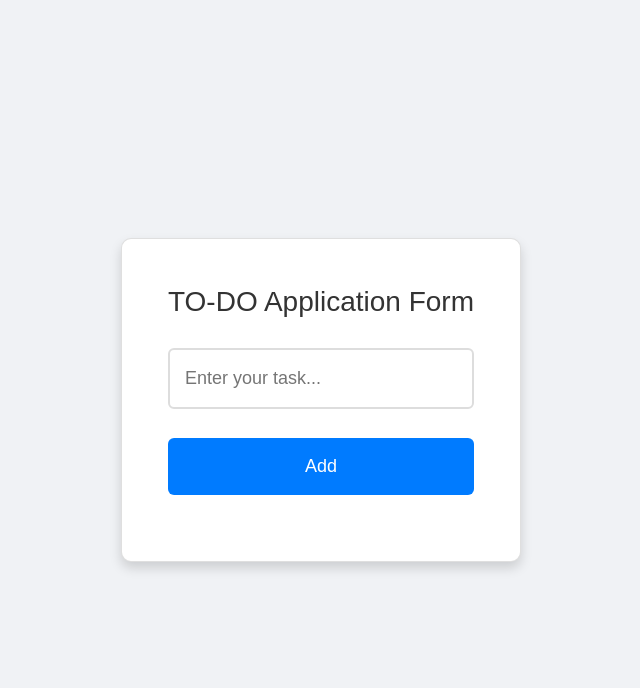
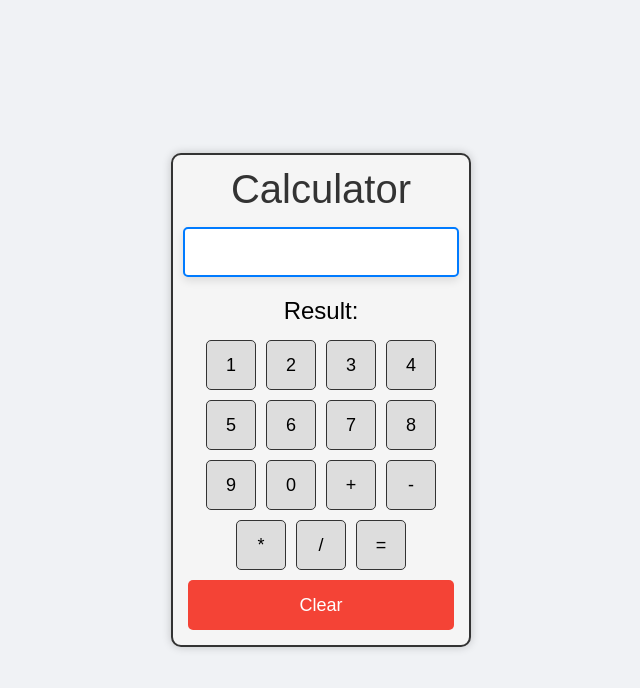
Before and after one commit to vasadisasidhar/Practice, a React (Create React App) app: page / in a window 1280 px wide. Shown: the top 688 px of the page, without its empty margins (319-959 px from the left). Built offline with nearby package versions, Linux system fonts and the light colour scheme.

Commit message:
Fourth Commit

```diff
--- a/src/App.css
+++ b/src/App.css
@@ -1,3 +1,26 @@
+/*-----------------------------MAIN BODY PAGE---------------------------*/
+body {
+  margin: 0;
+  padding: 0;
+  display: flex;
+  justify-content: center;
+  align-items: center;
+  height: 100vh;
+  font-family: Arial, sans-serif;
+  background-color: #f0f0f0;
+}
+
+.container {
+  text-align: center;
+  background-color: white;
+  padding: 30px;
+  border-radius: 8px;
+  box-shadow: 0 4px 8px rgba(0, 0, 0, 0.1);
+}
+/*-----------------------------------------------------------------------------------*/
+
+
+
 body{
   background-color: beige;
   font-size-adjust:6re;
@@ -104,24 +127,7 @@ input {
 /*--------------Screen Size----------------------*/
 /* App.css */
 
-body {
-  margin: 0;
-  padding: 0;
-  display: flex;
-  justify-content: center;
-  align-items: center;
-  height: 100vh;
-  font-family: Arial, sans-serif;
-  background-color: #f0f0f0;
-}
 
-.container {
-  text-align: center;
-  background-color: white;
-  padding: 30px;
-  border-radius: 8px;
-  box-shadow: 0 4px 8px rgba(0, 0, 0, 0.1);
-}
 
 h1 {
   margin-bottom: 10px;
@@ -344,3 +350,19 @@ input[type="submit"]:hover {
 .delete-button:hover {
   background: #c82333;
 }
+
+/*---------------------------CALCULATOR----------------------------*/
+
+
+
+
+input[type='text'] {
+
+  height: 50px;
+  font-size: 18px;
+  padding: 10px;
+  border: 2px solid #007bff;
+  border-radius: 5px;
+  box-shadow: 0 4px 8px rgba(0, 0, 0, 0.1);
+  outline: none;
+}
--- a/src/App.jsx
+++ b/src/App.jsx
@@ -32,6 +32,7 @@ import Mainpage from './Components/Crudoperations/Mainpage'
 import { carData } from './data1'
 import Sampleevent from './Components/Crudoperations/Sampleevent'
 import Todolist from './Components/Sampleprojects/Todolist/Todolist'
+import Calculatordemo from './Components/Sampleprojects/Calculator/Calculatordemo'
 
 
 
@@ -68,8 +69,9 @@ const App = () => {
       <Fetchmethod/>
       <Dataposting/>
       <Sampleevent carData = {carData}/>
-      <Mainpage/>*/}
-      <Todolist />
+      <Mainpage/>
+      <Todolist />*/}
+      <Calculatordemo/>
 
 
 
--- /dev/null
+++ b/src/Components/Sampleprojects/Calculator/Calculator.css
@@ -0,0 +1,71 @@
+.calculator {
+    width: 300px;
+    margin: 50px auto;
+    border: 2px solid #333;
+    border-radius: 10px;
+    box-shadow: 0 0 10px rgba(0,0,0,0.2);
+    padding: 10px;
+    text-align: center;
+    background: #f5f5f5;
+}
+
+.input {
+    width: 100%;
+    padding: 10px;
+    font-size: 18px;
+    border: 2px solid #333;
+    border-radius: 5px;
+    margin-bottom: 10px;
+}
+
+.button {
+    width: 50px;
+    height: 50px;
+    margin: 5px;
+    font-size: 18px;
+    border: 1px solid #333;
+    border-radius: 5px;
+    background: #ddd;
+    cursor: pointer;
+    transition: background 0.3s ease;
+}
+
+.button:hover {
+    background: #ccc;
+}
+
+.result-button {
+    width: 100%;
+    height: 50px;
+    font-size: 18px;
+    background: #4CAF50;
+    color: white;
+    border: none;
+}
+
+.result-button:hover {
+    background: #45a049;
+}
+
+.clear-button {
+    width: 100%;
+    height: 50px;
+    background: #f44336;
+    color: white;
+    border: none;
+}
+
+.clear-button:hover {
+    background: #e53935;
+}
+
+.buttons {
+    display: flex;
+    flex-wrap: wrap;
+    justify-content: center;
+}
+
+.result {
+    font-size: 24px;
+    margin: 10px 0;
+}
--- /dev/null
+++ b/src/Components/Sampleprojects/Calculator/Calculatordemo.jsx
@@ -0,0 +1,50 @@
+import React, { useState } from 'react';
+import './Calculator.css';
+
+const numbers =[1, 2, 3, 4, 5, 6, 7, 8, 9, 0]
+const operators = ['+', '-', '*', '/']
+
+const Calculatordemo = () => {
+    const [input, setInput] = useState('');
+    const [result, setResult] = useState('');
+
+    const handleButtonClick = (value) => {
+        setInput(prev => prev + value);
+    };
+
+    const handleResultClick = () => {
+        try {
+            setResult(eval(input));
+        } catch {
+            setResult('Error');
+        }
+    };
+
+    const handleClearClick = () => {
+        setInput('');
+        setResult('');
+    };
+
+    return (
+        <div className="calculator">
+            <h1>Calculator</h1>
+            <input type="text"className="input"value={input}onChange={(e) => setInput(e.target.value)}/>
+            <h2 className="result">Result: {result}</h2>
+
+            <div className="buttons">
+            {numbers.map(num => (
+                <button key={num} className="button" onClick={() => handleButtonClick(num)}>{num}</button>
+                    ))}
+
+            {operators.map(op => (
+                <button key={op} className="button" onClick={() => handleButtonClick(op)}>{op}</button>
+                ))}
+
+                <button className="button" onClick={handleResultClick}>=</button>
+                <button className="button clear-button" onClick={handleClearClick}>Clear</button>
+            </div>
+        </div>
+    );
+};
+
+export default Calculatordemo;
```
